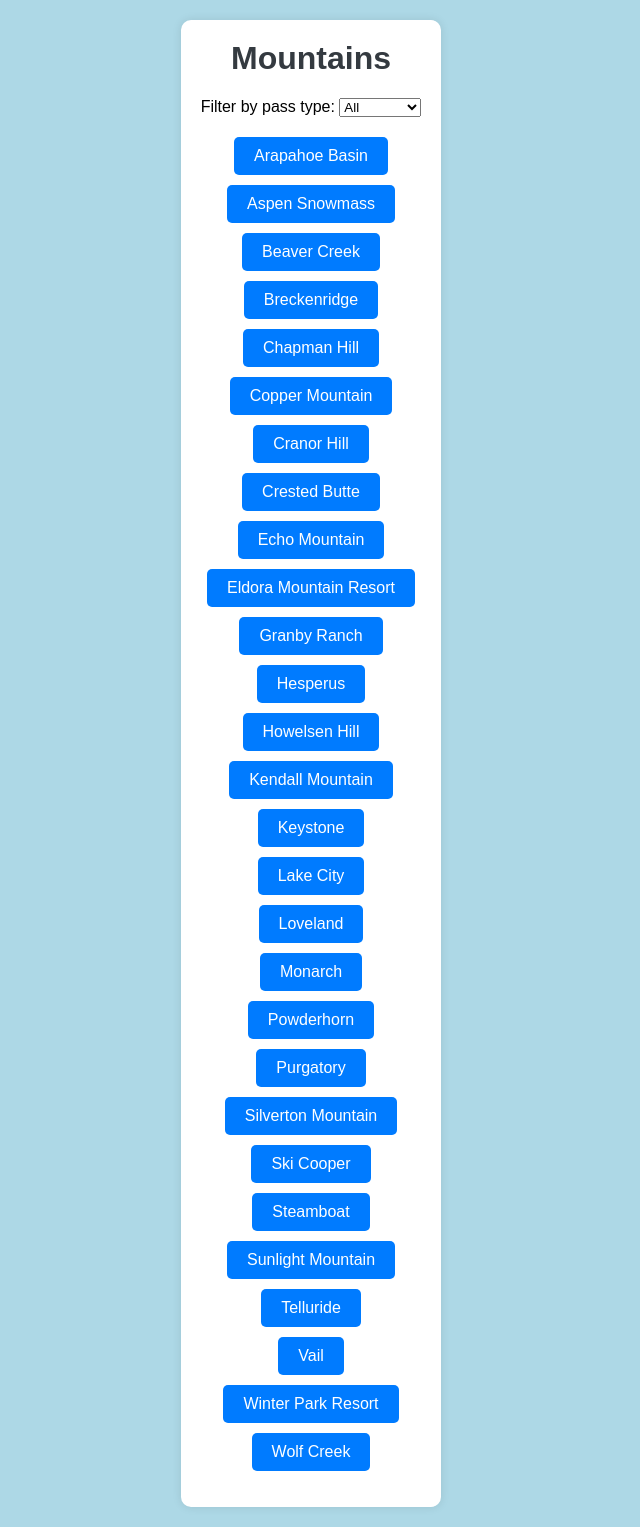
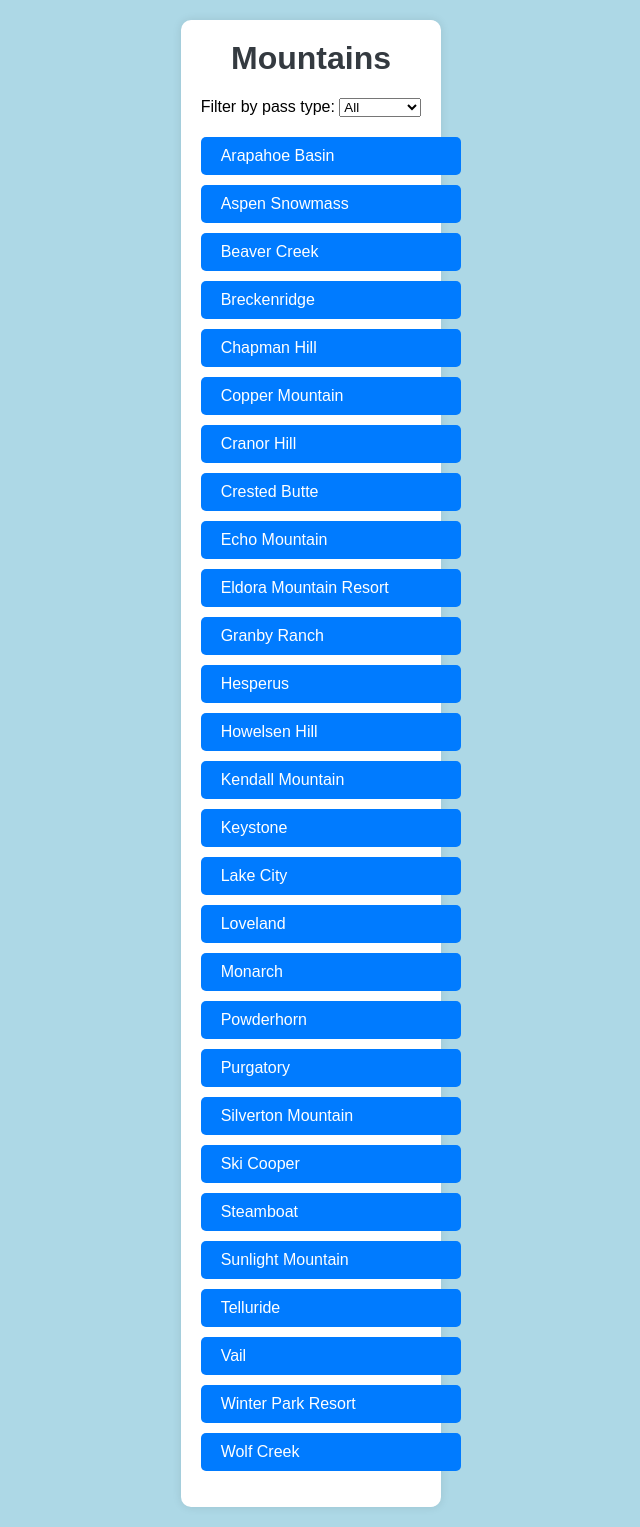
Before and after one commit to idonotwantthisaccount/3300_Project, a Django app: page / in a window 1280 px wide. Shown: the whole page, without its empty margins (329-969 px from the left). Run offline with Django 5.2, Linux system fonts and the light colour scheme; data comes from the database, SQL or seed files in the repository.

Commit message:
Update mountains.html
Front end work (justifying names of mountains.

```diff
--- a/mountains/templates/mountains/mountains.html
+++ b/mountains/templates/mountains/mountains.html
@@ -33,13 +33,14 @@
         .mountain-list {
             list-style-type: none;
             padding: 0;
-            text-align: center; /* Center align the list */
+            text-align: left; /* Left align the list */
         }
         .mountain-list li {
             margin: 10px 0;
         }
         .mountain-button {
-            display: inline-block;
+            display: block; /* Display as block to take full width of parent */
+            width: 100%; /* Equal width for all buttons */
             padding: 10px 20px;
             font-size: 16px;
             color: #fff;
@@ -49,6 +50,7 @@
             text-decoration: none;
             cursor: pointer;
             transition: background-color 0.3s ease;
+            text-align: left; /* Left align text within buttons */
         }
         .mountain-button:hover {
             background-color: #0056b3;
```
